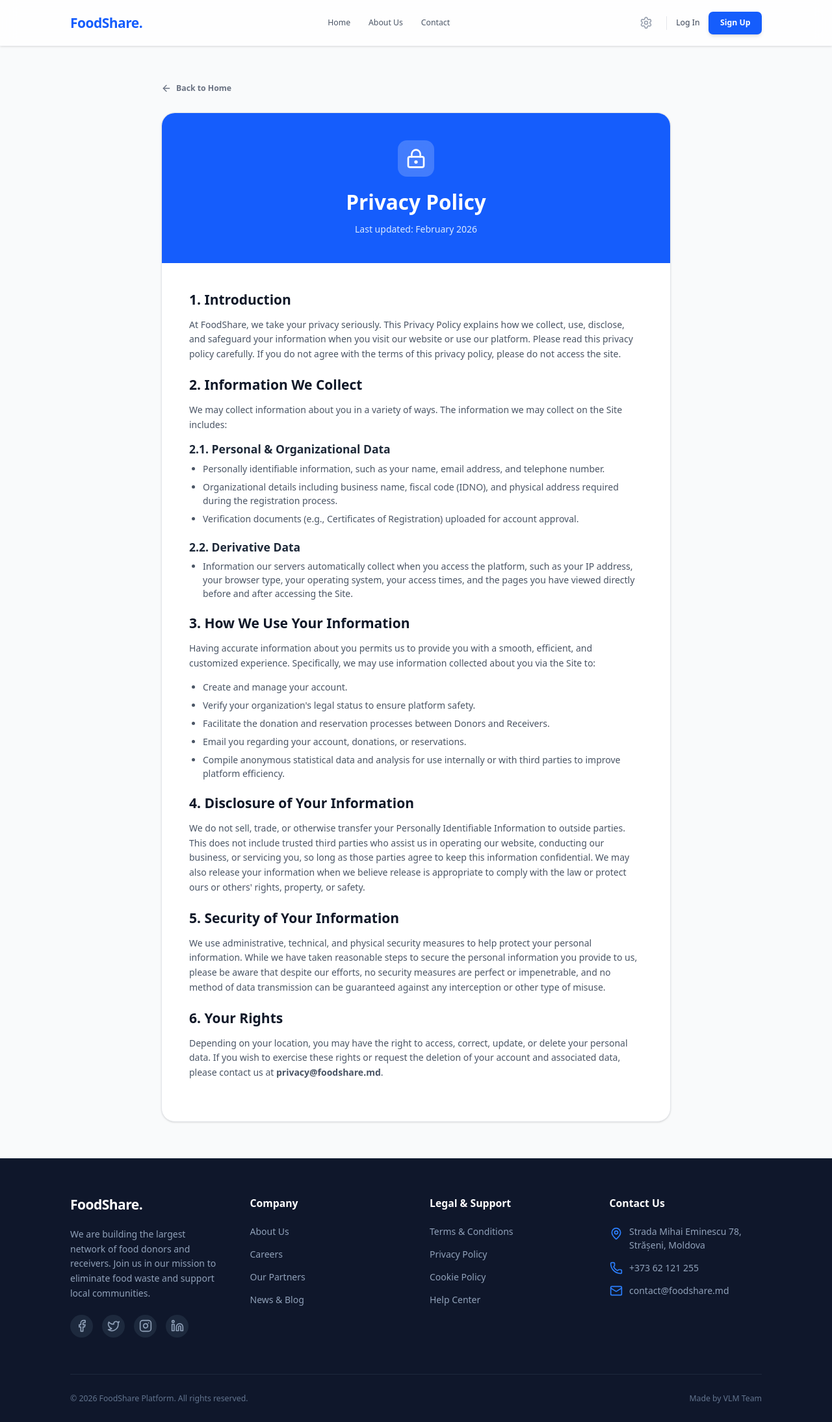
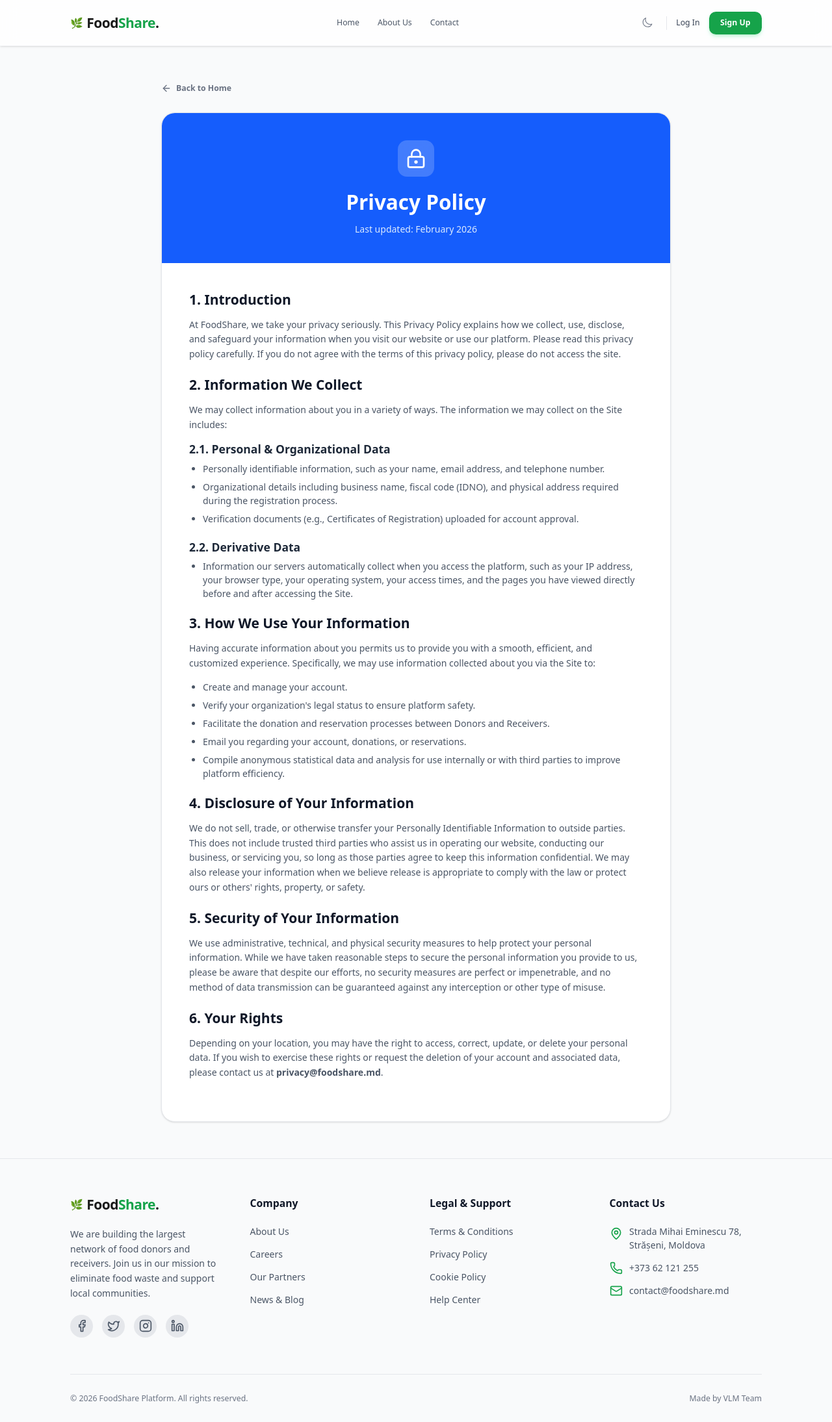
Before and after one commit to LeoMurjinschi/VLM, a React (Vite) app: page /privacy in a window 1280 px wide. Shown: the whole page at 65% size. Built offline with nearby package versions, Linux system fonts and the light colour scheme.

Commit message:
Modified Footer and Navbar visual aspect

```diff
--- a/src/components/layout/Footer.tsx
+++ b/src/components/layout/Footer.tsx
@@ -1,93 +1,111 @@
 import { Link } from 'react-router-dom';
 import { Facebook, Twitter, Instagram, Linkedin, Mail, Phone, MapPin} from 'lucide-react';
+import { useTheme } from '../../hooks/useTheme';
 
 const Footer = () => {
+  const { theme } = useTheme();
+
   return (
-    <footer className="bg-slate-900 text-white pt-16 pb-8 border-t border-slate-800">
+    <footer className={`pt-16 pb-8 border-t transition-colors duration-300 ${
+      theme === 'light' ? 'bg-[#F9FAFB] border-gray-200 text-gray-900' : 'bg-[#1a1a1a] border-[#2e2e2e] text-white'
+    }`}>
       <div className="max-w-7xl mx-auto px-4 sm:px-6 lg:px-8">
         <div className="grid grid-cols-1 md:grid-cols-2 lg:grid-cols-4 gap-12 mb-16">
 
           <div>
-            <Link to="/" className="text-2xl font-black text-white tracking-tight mb-6 block">
-              FoodShare.
+            <Link to="/" className="flex items-center gap-1.5 mb-6">
+              <span className="text-lg">🌿</span>
+              <span className={`text-2xl font-bold tracking-tight ${
+                 theme === 'light' ? 'text-[#1a1a1a]' : 'text-white'
+              }`}>Food<span className="text-[#16a34a]">Share</span>.</span>
             </Link>
-            <p className="text-slate-400 mb-6 leading-relaxed">
+            <p className={`mb-6 leading-relaxed ${
+              theme === 'light' ? 'text-gray-600' : 'text-gray-400'
+            }`}>
               We are building the largest network of food donors and receivers.
               Join us in our mission to eliminate food waste and support local communities.
             </p>
             <div className="flex gap-4">
               <a href="https://facebook.com/foodshare.md"
                 target="_blank"
-                rel="noopener noreferrer" className="w-10 h-10 rounded-full bg-slate-800 flex items-center justify-center text-slate-400 hover:bg-blue-600 hover:text-white transition-all">
+                rel="noopener noreferrer" className={`w-10 h-10 rounded-full flex items-center justify-center transition-all ${
+                  theme === 'light' ? 'bg-gray-200 text-gray-600 hover:bg-[#16a34a] hover:text-white' : 'bg-gray-800 text-gray-400 hover:bg-[#16a34a] hover:text-white'
+                }`}>
                 <Facebook size={20} />
               </a>
               <a href="https://twitter.com/foodshare_md"
                 target="_blank"
-                rel="noopener noreferrer" className="w-10 h-10 rounded-full bg-slate-800 flex items-center justify-center text-slate-400 hover:bg-blue-400 hover:text-white transition-all">
+                rel="noopener noreferrer" className={`w-10 h-10 rounded-full flex items-center justify-center transition-all ${
+                  theme === 'light' ? 'bg-gray-200 text-gray-600 hover:bg-[#16a34a] hover:text-white' : 'bg-gray-800 text-gray-400 hover:bg-[#16a34a] hover:text-white'
+                }`}>
                 <Twitter size={20} />
               </a>
               <a href="https://instagram.com/foodshare.md"
                 target="_blank"
-                rel="noopener noreferrer" className="w-10 h-10 rounded-full bg-slate-800 flex items-center justify-center text-slate-400 hover:bg-pink-600 hover:text-white transition-all">
+                rel="noopener noreferrer" className={`w-10 h-10 rounded-full flex items-center justify-center transition-all ${
+                  theme === 'light' ? 'bg-gray-200 text-gray-600 hover:bg-[#16a34a] hover:text-white' : 'bg-gray-800 text-gray-400 hover:bg-[#16a34a] hover:text-white'
+                }`}>
                 <Instagram size={20} />
               </a>
               <a href="https://linkedin.com/company/foodshare-md"
                 target="_blank"
-                rel="noopener noreferrer" className="w-10 h-10 rounded-full bg-slate-800 flex items-center justify-center text-slate-400 hover:bg-blue-700 hover:text-white transition-all">
+                rel="noopener noreferrer" className={`w-10 h-10 rounded-full flex items-center justify-center transition-all ${
+                  theme === 'light' ? 'bg-gray-200 text-gray-600 hover:bg-[#16a34a] hover:text-white' : 'bg-gray-800 text-gray-400 hover:bg-[#16a34a] hover:text-white'
+                }`}>
                 <Linkedin size={20} />
               </a>
             </div>
           </div>
 
           <div>
-            <h4 className="text-lg font-bold mb-6">Company</h4>
+            <h4 className={`text-lg font-bold mb-6 ${theme === 'light' ? 'text-gray-900' : 'text-white'}`}>Company</h4>
             <ul className="space-y-4">
               <li>
-                <Link to="/about" className="text-slate-400 hover:text-blue-400 transition-colors">About Us</Link>
+                <Link to="/about" className={`transition-colors ${theme === 'light' ? 'text-gray-600 hover:text-[#16a34a]' : 'text-gray-400 hover:text-green-400'}`}>About Us</Link>
               </li>
               <li>
-                <Link to="/careers" className="text-slate-400 hover:text-blue-400 transition-colors">Careers</Link>
+                <Link to="/careers" className={`transition-colors ${theme === 'light' ? 'text-gray-600 hover:text-[#16a34a]' : 'text-gray-400 hover:text-green-400'}`}>Careers</Link>
               </li>
               <li>
-                <Link to="/partners" className="text-slate-400 hover:text-blue-400 transition-colors">Our Partners</Link>
+                <Link to="/partners" className={`transition-colors ${theme === 'light' ? 'text-gray-600 hover:text-[#16a34a]' : 'text-gray-400 hover:text-green-400'}`}>Our Partners</Link>
               </li>
               <li>
-                <Link to="/blog" className="text-slate-400 hover:text-blue-400 transition-colors">News & Blog</Link>
+                <Link to="/blog" className={`transition-colors ${theme === 'light' ? 'text-gray-600 hover:text-[#16a34a]' : 'text-gray-400 hover:text-green-400'}`}>News & Blog</Link>
               </li>
             </ul>
           </div>
 
           <div>
-            <h4 className="text-lg font-bold mb-6">Legal & Support</h4>
+             <h4 className={`text-lg font-bold mb-6 ${theme === 'light' ? 'text-gray-900' : 'text-white'}`}>Legal & Support</h4>
             <ul className="space-y-4">
               <li>
-                <Link to="/terms" className="text-slate-400 hover:text-blue-400 transition-colors">Terms & Conditions</Link>
+                <Link to="/terms" className={`transition-colors ${theme === 'light' ? 'text-gray-600 hover:text-[#16a34a]' : 'text-gray-400 hover:text-green-400'}`}>Terms & Conditions</Link>
               </li>
               <li>
-                <Link to="/privacy" className="text-slate-400 hover:text-blue-400 transition-colors">Privacy Policy</Link>
+                <Link to="/privacy" className={`transition-colors ${theme === 'light' ? 'text-gray-600 hover:text-[#16a34a]' : 'text-gray-400 hover:text-green-400'}`}>Privacy Policy</Link>
               </li>
               <li>
-                <Link to="/cookies" className="text-slate-400 hover:text-blue-400 transition-colors">Cookie Policy</Link>
+                <Link to="/cookies" className={`transition-colors ${theme === 'light' ? 'text-gray-600 hover:text-[#16a34a]' : 'text-gray-400 hover:text-green-400'}`}>Cookie Policy</Link>
               </li>
               <li>
-                <Link to="/contact" className="text-slate-400 hover:text-blue-400 transition-colors">Help Center</Link>
+                <Link to="/contact" className={`transition-colors ${theme === 'light' ? 'text-gray-600 hover:text-[#16a34a]' : 'text-gray-400 hover:text-green-400'}`}>Help Center</Link>
               </li>
             </ul>
           </div>
 
           <div>
-            <h4 className="text-lg font-bold mb-6">Contact Us</h4>
+             <h4 className={`text-lg font-bold mb-6 ${theme === 'light' ? 'text-gray-900' : 'text-white'}`}>Contact Us</h4>
             <ul className="space-y-4">
-              <li className="flex items-start gap-3 text-slate-400">
-                <MapPin size={20} className="text-blue-500 mt-1 flex-shrink-0" />
+              <li className={`flex items-start gap-3 ${theme === 'light' ? 'text-gray-600' : 'text-gray-400'}`}>
+                <MapPin size={20} className="text-[#16a34a] mt-1 flex-shrink-0" />
                 <span>Strada Mihai Eminescu 78,<br />Strășeni, Moldova</span>
               </li>
-              <li className="flex items-center gap-3 text-slate-400">
-                <Phone size={20} className="text-blue-500 flex-shrink-0" />
+              <li className={`flex items-center gap-3 ${theme === 'light' ? 'text-gray-600' : 'text-gray-400'}`}>
+                <Phone size={20} className="text-[#16a34a] flex-shrink-0" />
                 <span>+373 62 121 255</span>
               </li>
-              <li className="flex items-center gap-3 text-slate-400">
-                <Mail size={20} className="text-blue-500 flex-shrink-0" />
+              <li className={`flex items-center gap-3 ${theme === 'light' ? 'text-gray-600' : 'text-gray-400'}`}>
+                <Mail size={20} className="text-[#16a34a] flex-shrink-0" />
                 <span>contact@foodshare.md</span>
               </li>
             </ul>
@@ -95,11 +113,13 @@ const Footer = () => {
 
         </div>
 
-        <div className="pt-8 border-t border-slate-800 flex flex-col md:flex-row justify-between items-center gap-4">
-          <p className="text-slate-500 text-sm">
+        <div className={`pt-8 border-t flex flex-col md:flex-row justify-between items-center gap-4 ${
+          theme === 'light' ? 'border-gray-200' : 'border-[#2e2e2e]'
+        }`}>
+          <p className={`text-sm ${theme === 'light' ? 'text-gray-500' : 'text-gray-500'}`}>
             © 2026 FoodShare Platform. All rights reserved.
           </p>
-          <p className="text-slate-500 text-sm flex items-center gap-1">
+          <p className={`text-sm flex items-center gap-1 ${theme === 'light' ? 'text-gray-500' : 'text-gray-500'}`}>
             Made by VLM Team
           </p>
         </div>
--- a/src/components/layout/Navbar.tsx
+++ b/src/components/layout/Navbar.tsx
@@ -1,55 +1,78 @@
 import { useState } from 'react';
 import { Link } from 'react-router-dom';
-import { Menu, X, Settings, LogIn, UserPlus } from 'lucide-react';
+import { Menu, X, LogIn, UserPlus } from 'lucide-react';
+import { useTheme } from '../../hooks/useTheme';
+import { SunIcon, MoonIcon } from '@heroicons/react/24/outline';
 
 const Navbar = () => {
   const [isMobileMenuOpen, setIsMobileMenuOpen] = useState(false);
+  const { theme, toggleTheme } = useTheme();
 
   const toggleMenu = () => setIsMobileMenuOpen(!isMobileMenuOpen);
 
   return (
-    <nav className="sticky top-0 z-50 bg-white/80 backdrop-blur-md border-b border-gray-100 shadow-sm">
+    <nav className={`sticky top-0 z-50 backdrop-blur-md border-b transition-colors duration-300 ${
+      theme === 'light' ? 'bg-white/80 border-gray-100 shadow-sm' : 'bg-[#1a1a1a]/80 border-[#2e2e2e] shadow-md'
+    }`}>
       <div className="max-w-7xl mx-auto px-4 sm:px-6 lg:px-8">
         <div className="flex justify-between items-center h-20">
 
           <div className="flex-shrink-0 cursor-pointer">
-            <Link to="/" className="flex items-center gap-2">
-              <span className="text-2xl font-black text-blue-600 tracking-tight">FoodShare.</span>
+            <Link to="/" className="flex items-center gap-1.5">
+              <span className="text-lg">🌿</span>
+              <span className={`text-2xl font-bold tracking-tight ${
+                 theme === 'light' ? 'text-[#1a1a1a]' : 'text-white'
+              }`}>Food<span className="text-[#16a34a]">Share</span>.</span>
             </Link>
           </div>
 
           <div className="hidden md:flex items-center space-x-8">
-            <Link to="/" className="text-sm font-medium text-gray-600 hover:text-blue-600 transition-colors">
-              Home
-            </Link>
-            <Link to="/about" className="text-sm font-medium text-gray-600 hover:text-blue-600 transition-colors">
-              About Us
-            </Link>
-            <Link to="/contact" className="text-sm font-medium text-gray-600 hover:text-blue-600 transition-colors">
-              Contact
-            </Link>
+            <Link to="/" className={`text-sm font-medium transition-colors ${
+              theme === 'light' ? 'text-gray-600 hover:text-[#16a34a]' : 'text-gray-300 hover:text-green-400'
+            }`}>Home</Link>
+            <Link to="/about" className={`text-sm font-medium transition-colors ${
+              theme === 'light' ? 'text-gray-600 hover:text-[#16a34a]' : 'text-gray-300 hover:text-green-400'
+            }`}>About Us</Link>
+            <Link to="/contact" className={`text-sm font-medium transition-colors ${
+              theme === 'light' ? 'text-gray-600 hover:text-[#16a34a]' : 'text-gray-300 hover:text-green-400'
+            }`}>Contact</Link>
           </div>
 
           <div className="hidden md:flex items-center gap-4">
-            <button className="p-2 text-gray-400 hover:text-blue-600 transition-colors">
-              <Settings size={20} />
+            <button
+              onClick={toggleTheme}
+              className={`p-2 rounded-lg transition-colors ${
+                theme === 'light' ? 'text-gray-500 hover:bg-gray-100' : 'text-gray-400 hover:bg-gray-800'
+              }`}
+            >
+              {theme === 'light' ? <MoonIcon className="w-5 h-5" /> : <SunIcon className="w-5 h-5" />}
             </button>
 
-            <div className="h-6 w-px bg-gray-200"></div>
+            <div className={`h-6 w-px ${theme === 'light' ? 'bg-gray-200' : 'bg-gray-700'}`}></div>
 
-            <Link to="/login" className="text-sm font-medium text-gray-700 hover:text-blue-600 transition-colors">
-              Log In
-            </Link>
+            <Link to="/login" className={`text-sm font-medium transition-colors ${
+              theme === 'light' ? 'text-gray-700 hover:text-[#16a34a]' : 'text-gray-300 hover:text-green-400'
+            }`}>Log In</Link>
 
-            <Link to="/signup" className="px-5 py-2.5 text-sm font-semibold text-white bg-blue-600 rounded-lg hover:bg-blue-700 transition-all shadow-md hover:shadow-lg">
+            <Link to="/signup" className="px-5 py-2.5 text-sm font-semibold text-white bg-[#16a34a] rounded-xl hover:bg-[#15803d] transition-all shadow-md shadow-green-500/20">
               Sign Up
             </Link>
           </div>
 
-          <div className="md:hidden flex items-center">
+          <div className="md:hidden flex items-center gap-2">
+            <button
+              onClick={toggleTheme}
+              className={`p-2 rounded-lg transition-colors ${
+                theme === 'light' ? 'text-gray-500 hover:bg-gray-100' : 'text-gray-400 hover:bg-gray-800'
+              }`}
+            >
+              {theme === 'light' ? <MoonIcon className="w-5 h-5" /> : <SunIcon className="w-5 h-5" />}
+            </button>
             <button
               onClick={toggleMenu}
-              className="text-gray-500 hover:text-blue-600 focus:outline-none"
+              className={`p-2 rounded-lg transition-colors ${
+                theme === 'light' ? 'text-gray-500 hover:bg-gray-100' : 'text-gray-400 hover:bg-gray-800'
+              }`}
             >
               {isMobileMenuOpen ? <X size={24} /> : <Menu size={24} />}
             </button>
@@ -58,39 +81,53 @@ const Navbar = () => {
       </div>
 
       {isMobileMenuOpen && (
-        <div className="md:hidden bg-white border-t border-gray-100 absolute w-full left-0 shadow-lg h-screen">
+        <div className={`md:hidden absolute w-full left-0 h-screen border-t ${
+          theme === 'light' ? 'bg-white border-gray-100 shadow-lg' : 'bg-[#1a1a1a] border-[#2e2e2e]'
+        }`}>
           <div className="px-4 pt-2 pb-6 space-y-2">
             <Link
               to="/"
-              className="block px-3 py-4 text-lg font-medium text-gray-700 hover:bg-blue-50 hover:text-blue-600 rounded-md"
+              className={`block px-3 py-4 text-lg font-medium rounded-md ${
+                theme === 'light' ? 'text-gray-700 hover:bg-[#F0FAF4] hover:text-[#16a34a]' : 'text-gray-300 hover:bg-[#16a34a]/10 hover:text-green-400'
+              }`}
               onClick={() => setIsMobileMenuOpen(false)}
             >
               Home
             </Link>
             <Link
               to="/about"
-              className="block px-3 py-4 text-lg font-medium text-gray-700 hover:bg-blue-50 hover:text-blue-600 rounded-md"
+              className={`block px-3 py-4 text-lg font-medium rounded-md ${
+                theme === 'light' ? 'text-gray-700 hover:bg-[#F0FAF4] hover:text-[#16a34a]' : 'text-gray-300 hover:bg-[#16a34a]/10 hover:text-green-400'
+              }`}
               onClick={() => setIsMobileMenuOpen(false)}
             >
               About Us
             </Link>
             <Link
               to="/contact"
-              className="block px-3 py-4 text-lg font-medium text-gray-700 hover:bg-blue-50 hover:text-blue-600 rounded-md"
+              className={`block px-3 py-4 text-lg font-medium rounded-md ${
+                theme === 'light' ? 'text-gray-700 hover:bg-[#F0FAF4] hover:text-[#16a34a]' : 'text-gray-300 hover:bg-[#16a34a]/10 hover:text-green-400'
+              }`}
               onClick={() => setIsMobileMenuOpen(false)}
             >
               Contact
             </Link>
-            <div className="border-t border-gray-100 my-4"></div>
+
+            <div className={`my-4 border-t ${theme === 'light' ? 'border-gray-100' : 'border-gray-800'}`}></div>
+
             <div className="flex flex-col gap-4 mt-4">
                  <Link to="/login" onClick={() => setIsMobileMenuOpen(false)}>
-                    <button className="w-full flex justify-center items-center gap-2 px-4 py-3 border border-gray-200 rounded-lg text-gray-700 font-medium hover:bg-gray-50 transition-colors">
+                    <button className={`w-full flex justify-center items-center gap-2 px-4 py-3 border rounded-xl font-medium transition-colors ${
+                      theme === 'light'
+                        ? 'border-gray-200 text-gray-700 hover:bg-gray-50'
+                        : 'border-gray-700 text-gray-300 hover:bg-gray-800'
+                    }`}>
                         <LogIn size={20} />
                         Log In
                     </button>
                  </Link>
                  <Link to="/signup" onClick={() => setIsMobileMenuOpen(false)}>
-                    <button className="w-full flex justify-center items-center gap-2 px-4 py-3 bg-blue-600 text-white rounded-lg font-medium hover:bg-blue-700 shadow-sm transition-colors">
+                    <button className="w-full flex justify-center items-center gap-2 px-4 py-3 bg-[#16a34a] text-white rounded-xl font-medium hover:bg-[#15803d] shadow-sm transition-colors">
                         <UserPlus size={20} />
                         Sign Up
                     </button>
```
